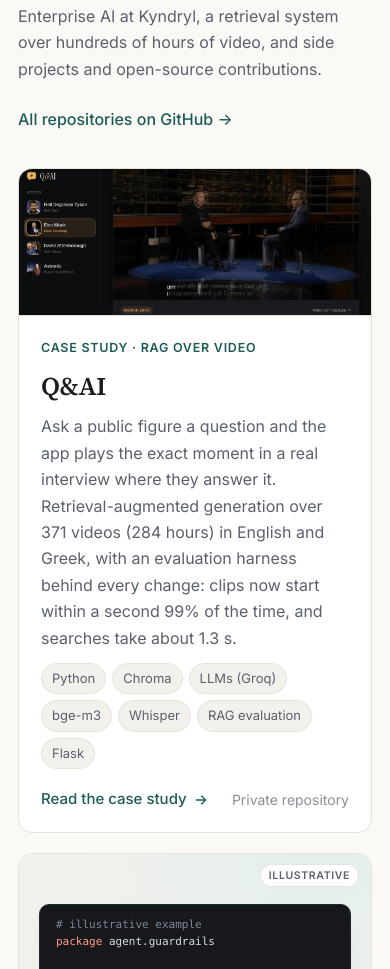
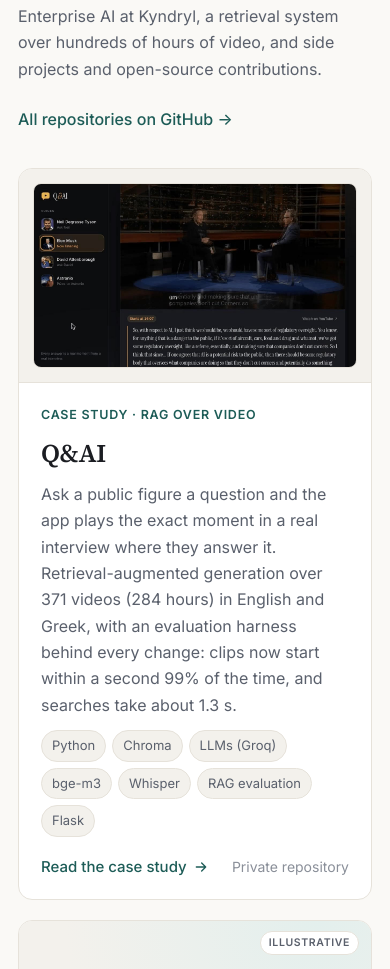
Before and after one commit to PanosKolyvakis/PanosKolyvakis.github.io, a plain HTML site: page index.html in a window 390 px wide. Shown: the part 3088-4057 px from the top of the page. Drawn offline with Linux system fonts and the light colour scheme.

Commit message:
Show the whole Q&AI screenshot in the featured project card

```diff
--- a/assets/css/site.css
+++ b/assets/css/site.css
@@ -381,12 +381,14 @@
 
 /* Featured project card spans the grid and lays out side by side on wide screens */
 .card-featured { grid-column: 1 / -1; flex-direction: row; }
-.card-featured .card-media { aspect-ratio: auto; width: 38%; flex: none; border-bottom: 0; border-right: 1px solid var(--line); }
+.card-featured .card-media { aspect-ratio: auto; width: 46%; flex: none; border-bottom: 0; border-right: 1px solid var(--line); }
+.card-featured .card-media:not(.is-pattern) { display: flex; align-items: center; padding: 14px; }
+.card-featured .card-media img { height: auto; object-fit: contain; border-radius: 8px; border: 1px solid var(--line); }
 .card-featured .card-media.is-pattern svg { width: 72px; height: 72px; }
 .card-featured h3 { font-size: 1.6rem; }
 @media (max-width: 720px) {
   .card-featured { flex-direction: column; }
-  .card-featured .card-media { width: auto; aspect-ratio: 2.4 / 1; border-right: 0; border-bottom: 1px solid var(--line); }
+  .card-featured .card-media { width: auto; aspect-ratio: auto; border-right: 0; border-bottom: 1px solid var(--line); }
 }
 
 /* Contents bar and architecture diagram (q-and-ai.html) */
```
